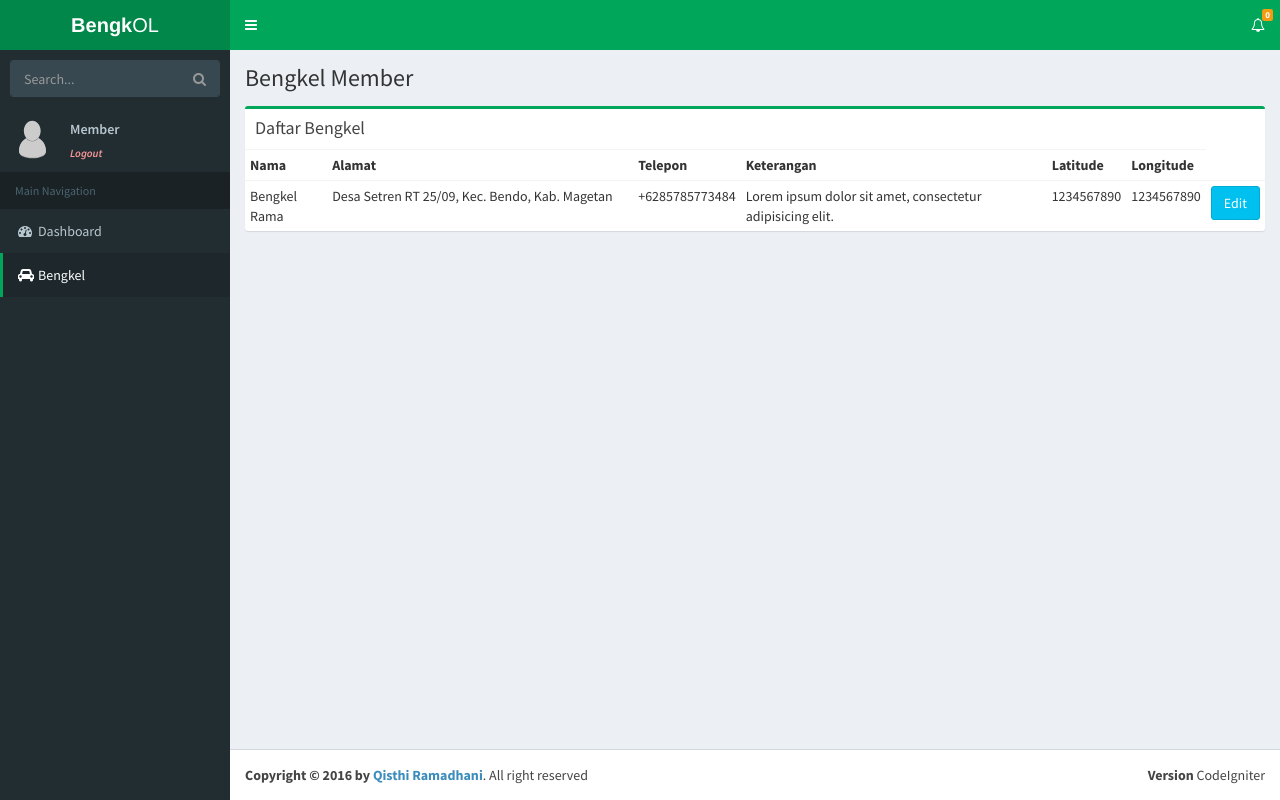
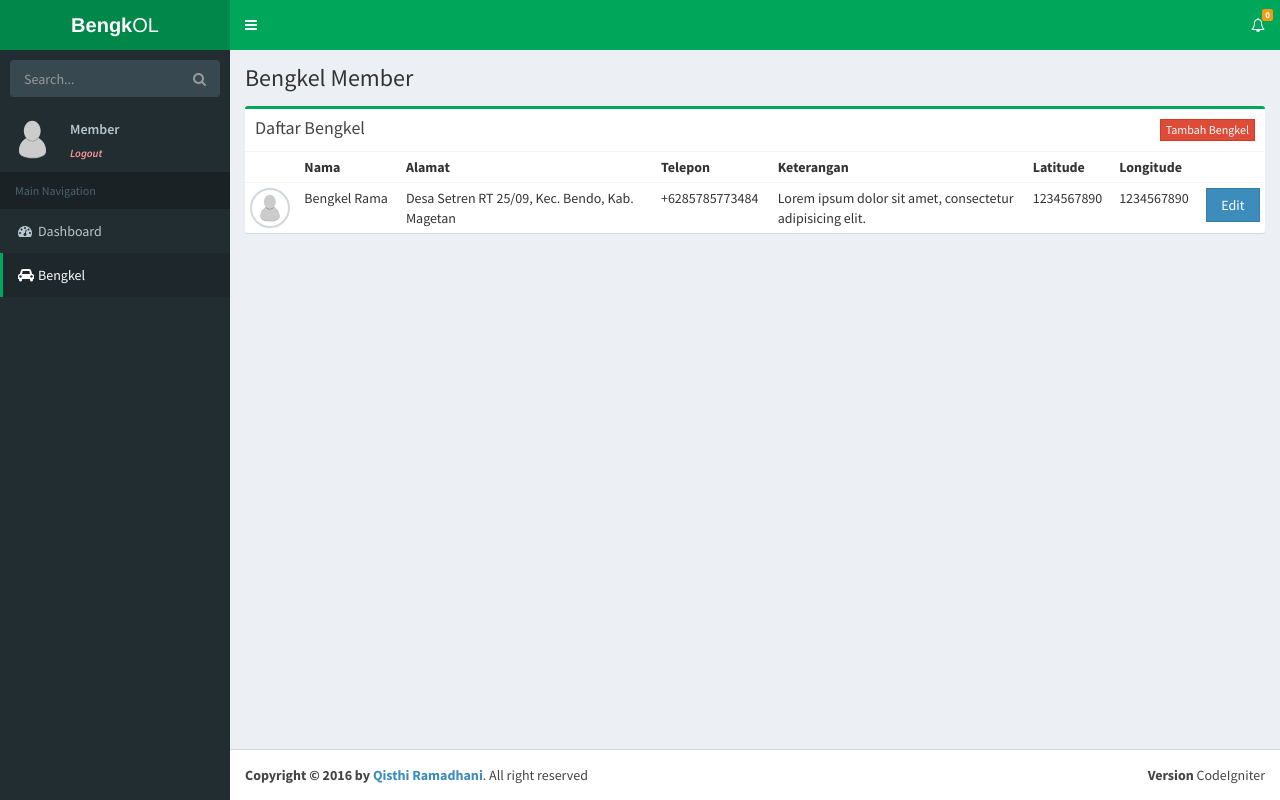
Before and after one commit to ramageek/bengkol_codeigniter, a CodeIgniter app: page /database/member/bengkel in a window 1280 px wide. Run offline with CodeIgniter, Linux system fonts and the light colour scheme; the visitor is signed in with stand-in values (Sample User, id 1).

Commit message:
Designing menu bengkel dasbor member

```diff
--- a/app/views/member/bengkel.php
+++ b/app/views/member/bengkel.php
@@ -3,25 +3,29 @@
 						<div class="box box-success">
 							<div class="box-header">
 								<h3 class="box-title">Daftar Bengkel</h3>
+								<h3 class="box-title pull-right"><a href="#" class="btn btn-danger btn-flat btn-xs">Tambah Bengkel</a></h3>
 							</div>
 							<div class="box-body no-padding">
 								<table class="table table-condensed">
 									<tr>
+										<th></th>
 										<th>Nama</th>
-										<th style="width:30%">Alamat</th>
+										<th style="width:25%">Alamat</th>
 										<th>Telepon</th>
-										<th style="width:30%">Keterangan</th>
+										<th style="width:25%">Keterangan</th>
 										<th>Latitude</th>
 										<th>Longitude</th>
+										<th></th>
 									</tr>
 									<tr>
+										<td><div class="user-block"><img src="<?= base_url('assets/images') ?>/default.svg" class="img-circle img-bordered-sm"></div></td>
 										<td>Bengkel Rama</td>
 										<td>Desa Setren RT 25/09, Kec. Bendo, Kab. Magetan</td>
 										<td>+6285785773484</td>
 										<td>Lorem ipsum dolor sit amet, consectetur adipisicing elit.</td>
 										<td>1234567890</td>
 										<td>1234567890</td>
-										<td><a href="#" class="btn btn-info" role="button">Edit</a></td>
+										<td><a href="#" class="btn btn-primary btn-block btn-flat" role="button">Edit</a></td>
 									</tr>
 								</table>
 							</div>
```
Also changed, not shown: app/views/member/member.php (+5 -3 lines), assets/css/style.css (added).
